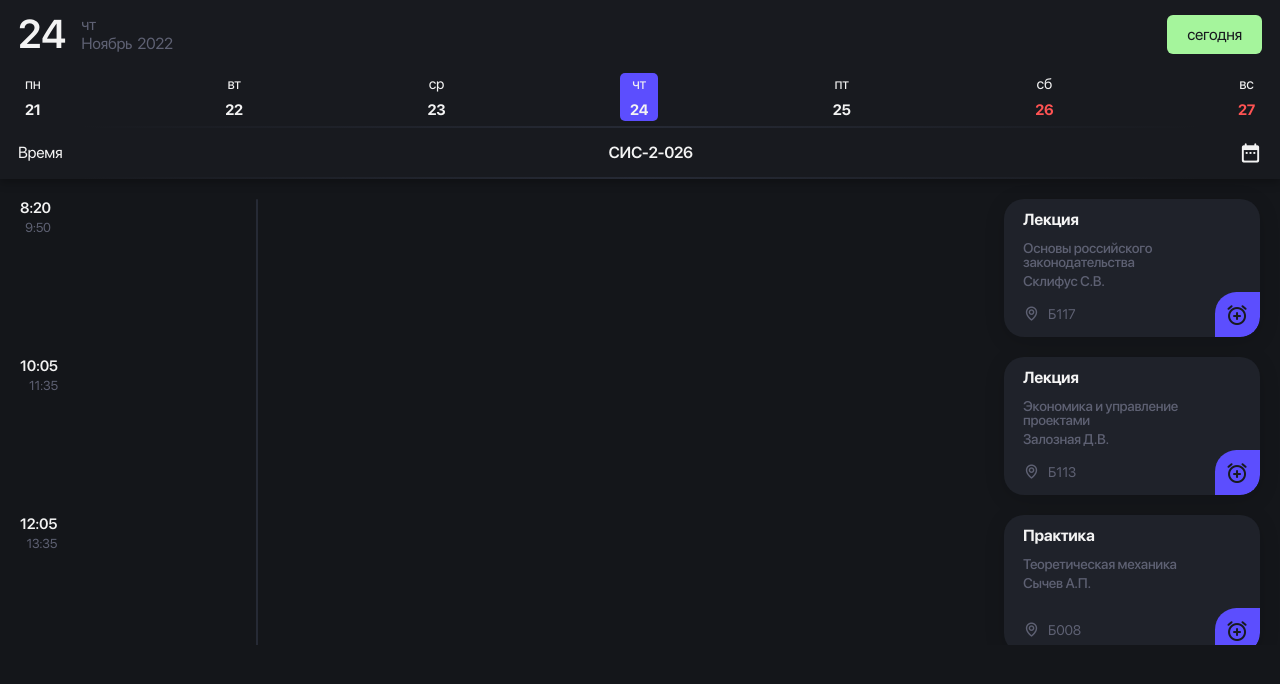
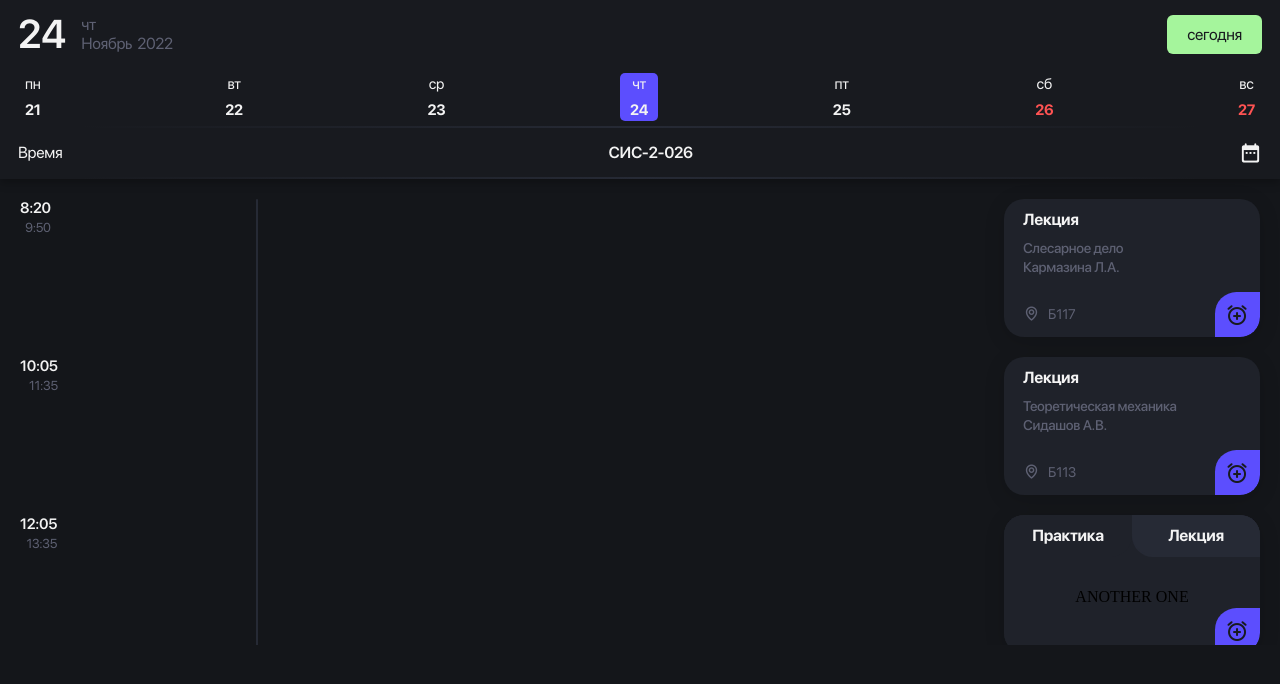
Before and after one commit to Nikityau/timetable-mob-stub, a React app: page /timetable in a window 1280 px wide. Shown: the top 684 px of the page. Built offline with nearby package versions, Linux system fonts and the light colour scheme.

Commit message:
aded lesson-card withs tabs & animations

```diff
--- /dev/null
+++ b/src/core/app/components/timetable/components/lesson-card/components/lesson-card-type-two/lesson-card-type-two.tsx
@@ -0,0 +1,115 @@
+import React, {useState} from 'react';
+
+import './style/common/lesson-card-type-two.scss'
+
+type TabType = 'left' | 'right'
+
+const LessonCardTypeTwo = () => {
+
+    const [isNoContact, setIsNoContact] = useState<boolean>(false)
+
+    const [activeTab, setActiveTab] = useState<TabType>('left')
+    const [switchToTab, setSwitchToTab] = useState<TabType>('right')
+    const [isCanClose, setIsCanClose] = useState<boolean>(true)
+
+    const tabChange = (tab: TabType) => {
+        return () => {
+            if(activeTab == tab) return
+
+            setIsNoContact(true)
+            setActiveTab(tab)
+            setIsCanClose(false)
+
+            setTimeout(() => {
+                setIsCanClose(true)
+            }, 400)
+
+            setTimeout(() => {
+                setIsNoContact(false)
+                if(tab == 'left') {
+                    setSwitchToTab('right')
+                } else {
+                    setSwitchToTab('left')
+                }
+
+            }, 600)
+        }
+    }
+
+    return (
+        <div className={'lesson-card-tabpen'}>
+            <div className={'lesson-card-tabpen__container'}>
+                <div className={
+                    [
+                        'tabpen__tab tabpen__tab_left',
+                        activeTab == 'left'
+                            ? 'tabpen__tab_active'
+                            : 'tabpen__tab_inactive',
+                        isNoContact
+                            ? 'tabpen__tab_not_contact'
+                            : 'tabpen__tab_can_contact',
+                        switchToTab == 'left'
+                            ? 'tabpen__tab_upper'
+                            : 'tabpen__tab_lower',
+                        activeTab != 'left' && isCanClose
+                            ? 'tabpen__tab_inactive_close tabpen__tab_left_inactive'
+                            : ''
+                    ].join(' ')
+                }>
+                    <div className={'tabpen__tab__tab-spec-container tabpen__tab_left'}>
+                        <div className={'tabpen__tab-headers'}>
+                            <div className={'tabpen__tab-header tabpen__tab-header_left'}
+                                 onClick={tabChange('left')}
+                            >
+                                <span>Практика</span>
+                            </div>
+                            <div className={'tabpen__tab-header tabpen__tab-header_right'}
+                                 onClick={tabChange('right')}
+                            >
+                                <span>Лекция</span>
+                            </div>
+                        </div>
+                        <div className={'tabpen__tab-content'}>
+                            ANOTHER ONE
+                        </div>
+                    </div>
+                </div>
+                <div className={[
+                    'tabpen__tab tabpen__tab_right',
+                    activeTab == 'right'
+                        ? 'tabpen__tab_active'
+                        : 'tabpen__tab_inactive',
+                    isNoContact
+                        ? 'tabpen__tab_not_contact'
+                        : 'tabpen__tab_can_contact',
+                    switchToTab == 'right'
+                        ? 'tabpen__tab_upper'
+                        : 'tabpen__tab_lower',
+                    activeTab != 'right' && isCanClose
+                        ? 'tabpen__tab_inactive_close tabpen__tab_right_inactive'
+                        : ''
+                ].join(' ')}>
+                    <div className={'tabpen__tab__tab-spec-container tabpen__tab_right'}>
+                        <div className={'tabpen__tab-headers'}>
+                            <div className={'tabpen__tab-header tabpen__tab-header_left'}
+                                 onClick={tabChange('left')}
+                            >
+                                <span>Практика</span>
+                            </div>
+                            <div className={'tabpen__tab-header tabpen__tab-header_right'}
+                                 onClick={tabChange('right')}
+                            >
+                                <span>Лекция</span>
+                            </div>
+                        </div>
+                        <div className={'tabpen__tab-content'}>
+                            AND ANOTHER ONE
+                        </div>
+                    </div>
+                </div>
+            </div>
+        </div>
+    );
+};
+
+export default LessonCardTypeTwo;
--- /dev/null
+++ b/src/core/app/components/timetable/components/lesson-card/components/lesson-card-type-two/style/common/lesson-card-type-two.scss
@@ -0,0 +1,119 @@
+.lesson-card-tabpen {
+  width: 100%;
+  height: 100%;
+
+  overflow: hidden;
+}
+
+.lesson-card-tabpen__container {
+  position: relative;
+
+  width: 100%;
+  height: 100%;
+}
+.tabpen__tab {
+  position: absolute;
+  top: 0;
+
+  width: 100%;
+  height: 100%;
+
+  transition: all .3s linear;
+
+  overflow: hidden;
+}
+.tabpen__tab__tab-spec-container {
+  position: absolute;
+  top: 0;
+
+  width: 256px;
+  height: 100px;
+}
+
+.tabpen__tab_left {
+  left: 0;
+
+  background: var(--bg-schecdule-card);
+}
+.tabpen__tab_right {
+  right: 0;
+
+  background: #262A35;
+}
+
+.tabpen__tab_active {
+  width: 100%;
+  height: 100%;
+}
+.tabpen__tab_inactive {
+
+}
+
+.tabpen__tab_inactive_close {
+  width: 50%;
+  height: 40px;
+}
+
+.tabpen__tab-headers {
+  width: 100%;
+
+  display: flex;
+  justify-content: space-between;
+}
+.tabpen__tab-header {
+  width: calc(50%);
+
+  display: flex;
+  justify-content: center;
+
+  padding: 13px 0;
+
+  font-family: 'SF Pro Display', sans-serif;
+  font-style: normal;
+  font-weight: 700;
+  font-size: 16px;
+  line-height: 100.34%;
+
+  letter-spacing: -0.3px;
+
+  color: var(--text-color);
+}
+
+.tabpen__tab-header_left {
+  background: var(--bg-schecdule-card);
+}
+.tabpen__tab-header_right {
+  background: #262A35;
+}
+
+.tabpen__tab-header_left,
+.tabpen__tab_left_inactive {
+  border-radius: 20px 0px 21px 0px;
+}
+.tabpen__tab-header_right,
+.tabpen__tab_right_inactive {
+  border-radius: 0px 20px 0px 21px;
+}
+
+.tabpen__tab-content {
+  width: 100%;
+  height: 80%;
+
+  display: flex;
+  justify-content: center;
+  align-items: center;
+}
+
+.tabpen__tab_not_contact {
+  pointer-events: none;
+}
+.tabpen__tab_can_contact {
+  pointer-events: all;
+}
+
+.tabpen__tab_lower {
+  z-index: 0;
+}
+.tabpen__tab_upper {
+  z-index: 1;
+}
--- a/src/core/app/components/timetable/components/lesson-card/lesson-card.tsx
+++ b/src/core/app/components/timetable/components/lesson-card/lesson-card.tsx
@@ -1,10 +1,9 @@
 import React from 'react';
 
-import {parseStrByLength} from "../../../../utils/parseStrByLength";
-
-import LessonCardOneType from "./components/lesson-card-one-type";
+import LessonCardTypeOne from "./components/lesson-card-type-one/lesson-card-type-one";
 
 import './style/common/lesson-card.scss'
+import LessonCardTypeTwo from "./components/lesson-card-type-two/lesson-card-type-two";
 
 interface ILessonCard {
     lesson: any
@@ -17,7 +16,7 @@ const LessonCard = ({lesson}: ILessonCard) => {
         const subgroups = lesson.subgroups
 
         if (!subgroups) {
-            return <LessonCardOneType
+            return <LessonCardTypeOne
                 lessonType={lesson?.['lesson_type'] || 'unk'}
                 discipline={lesson?.['discipline'] || 'unk'}
                 teachers={[lesson?.['teacher'] || 'unk']}
@@ -37,7 +36,7 @@ const LessonCard = ({lesson}: ILessonCard) => {
                 offices.push(lesson['auditorium_id'])
             }
 
-            return <LessonCardOneType
+            return <LessonCardTypeOne
                 lessonType={subgroups[0]?.['lesson_type'] || 'unk'}
                 discipline={subgroups[0]?.['discipline'] || 'unk'}
                 teachers={teachers}
@@ -48,7 +47,9 @@ const LessonCard = ({lesson}: ILessonCard) => {
 
         }
 
-        return <>NOTHING</>
+        return (
+            <LessonCardTypeTwo/>
+        )
     }
 
     return (
--- a/src/core/app/components/timetable/components/lesson-card/style/common/lesson-card.scss
+++ b/src/core/app/components/timetable/components/lesson-card/style/common/lesson-card.scss
@@ -114,6 +114,8 @@
   width: 45px;
   height: 45px;
 
+  z-index: 5;
+
   background: var(--color-purple);
 
   border-radius: 21.5px 0px 20px;
@@ -122,7 +124,6 @@
   justify-content: center;
   align-items: center;
 }
-
 .lesson-card__notification-icon {
   font-family: 'Custom';
   color: var(--bg-header);
@@ -133,7 +134,6 @@
     content: '\e90d';
   }
 }
-
 .lesson-card__lesson-locations {
   display: flex;
   align-items: center;
--- a/src/core/app/components/timetable/components/swiper-schedule/swiper-schedule.tsx
+++ b/src/core/app/components/timetable/components/swiper-schedule/swiper-schedule.tsx
@@ -125,6 +125,7 @@ const SwiperSchedule = ({schedule, below_week, above_week}: ISwiperSchedule) =>
                         navigation={false}
                         slidesPerGroup={1}
                         onInit={onSwiperInit}
+                        initialSlide={2}
                     >
                         {
                             getFullWeek(above_week, 'above_week')
--- a/src/core/redux/reducers/timetable/data/timetable.ts
+++ b/src/core/redux/reducers/timetable/data/timetable.ts
@@ -177,7 +177,7 @@ export const timetableData = {
             "lesson_number": 3,
             "time_period": "12.05-13.35",
             "week_type": "обе недели",
-            "discipline": "Иностранный язык",
+            "discipline": "Английский язык",
             "auditorium_id": "М302",
             "subgroup": "англ.2",
             "teacher": "Симонова О.Б. ",
@@ -188,11 +188,11 @@ export const timetableData = {
             "lesson_number": 3,
             "time_period": "12.05-13.35",
             "week_type": "обе недели",
-            "discipline": "Иностранный язык",
+            "discipline": "Испанский язык",
             "auditorium_id": "С411",
             "subgroup": "англ.1",
             "teacher": "Кононенко А.П. ",
-            "lesson_type": "Практика"
+            "lesson_type": "Лекция"
         },
         {
             "week_day": 3,
--- a/src/core/redux/reducers/timetable/data/timtable.json
+++ b/src/core/redux/reducers/timetable/data/timtable.json
@@ -183,7 +183,7 @@
       "lesson_number": 3,
       "time_period": "12.05-13.35",
       "week_type": "обе недели",
-      "discipline": "Иностранный язык",
+      "discipline": "Английский язык",
       "auditorium_id": "М302",
       "subgroup": "англ.2",
       "teacher": "Симонова О.Б. ",
@@ -194,7 +194,7 @@
       "lesson_number": 3,
       "time_period": "12.05-13.35",
       "week_type": "обе недели",
-      "discipline": "Иностранный язык",
+      "discipline": "Испанский язык",
       "auditorium_id": "С411",
       "subgroup": "англ.1",
       "teacher": "Кононенко А.П. ",
```
Also changed, not shown: src/core/app/components/timetable/components/lesson-card/components/lesson-card-type-one/lesson-card-type-one.tsx (renamed from src/core/app/components/timetable/components/lesson-card/components/lesson-card-one-type.tsx, +5 -3 lines), src/core/app/components/timetable/components/lesson-card/components/lesson-card-type-one/components/lesson-location.tsx (renamed from src/core/app/components/timetable/components/lesson-card/components/components/lesson-location.tsx).
